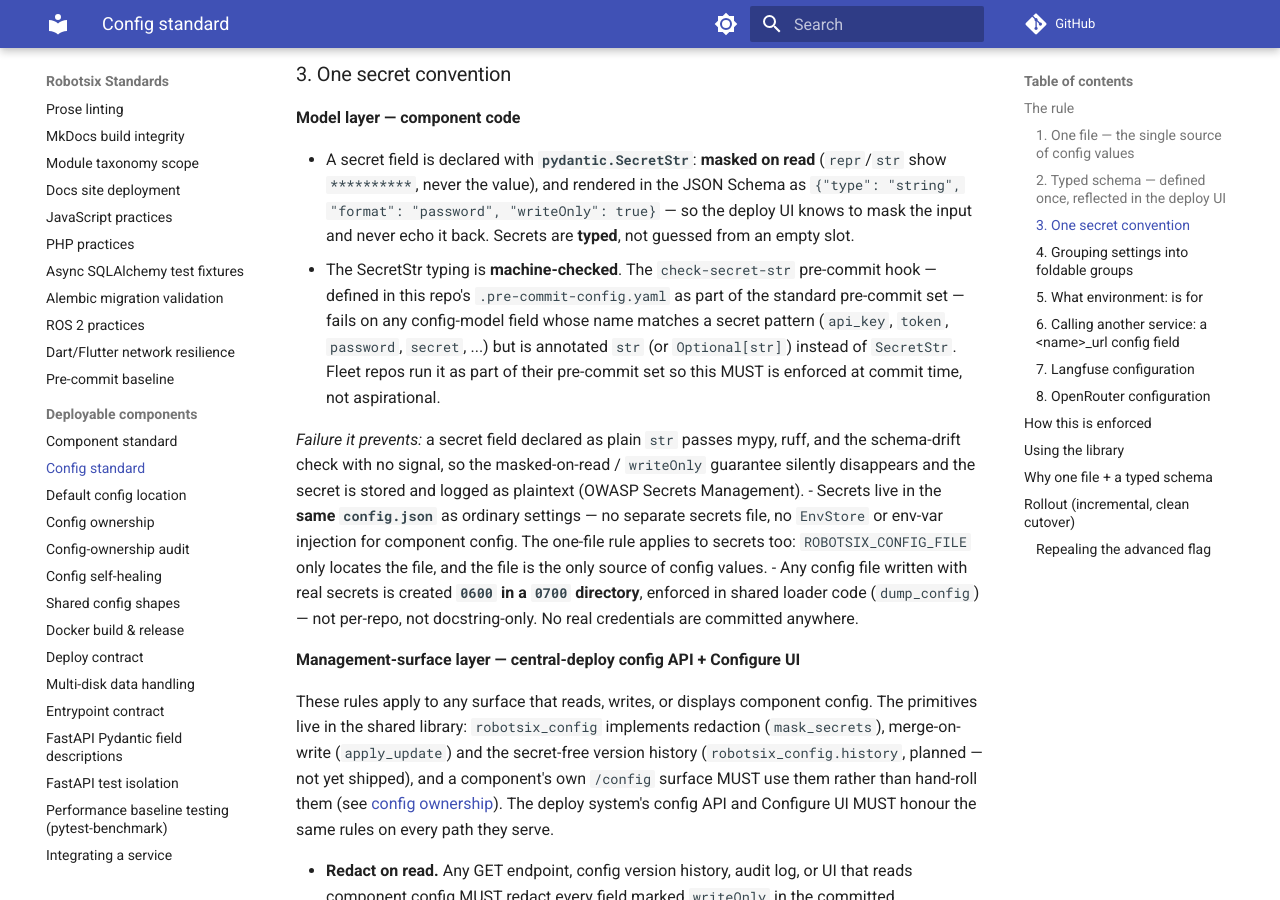
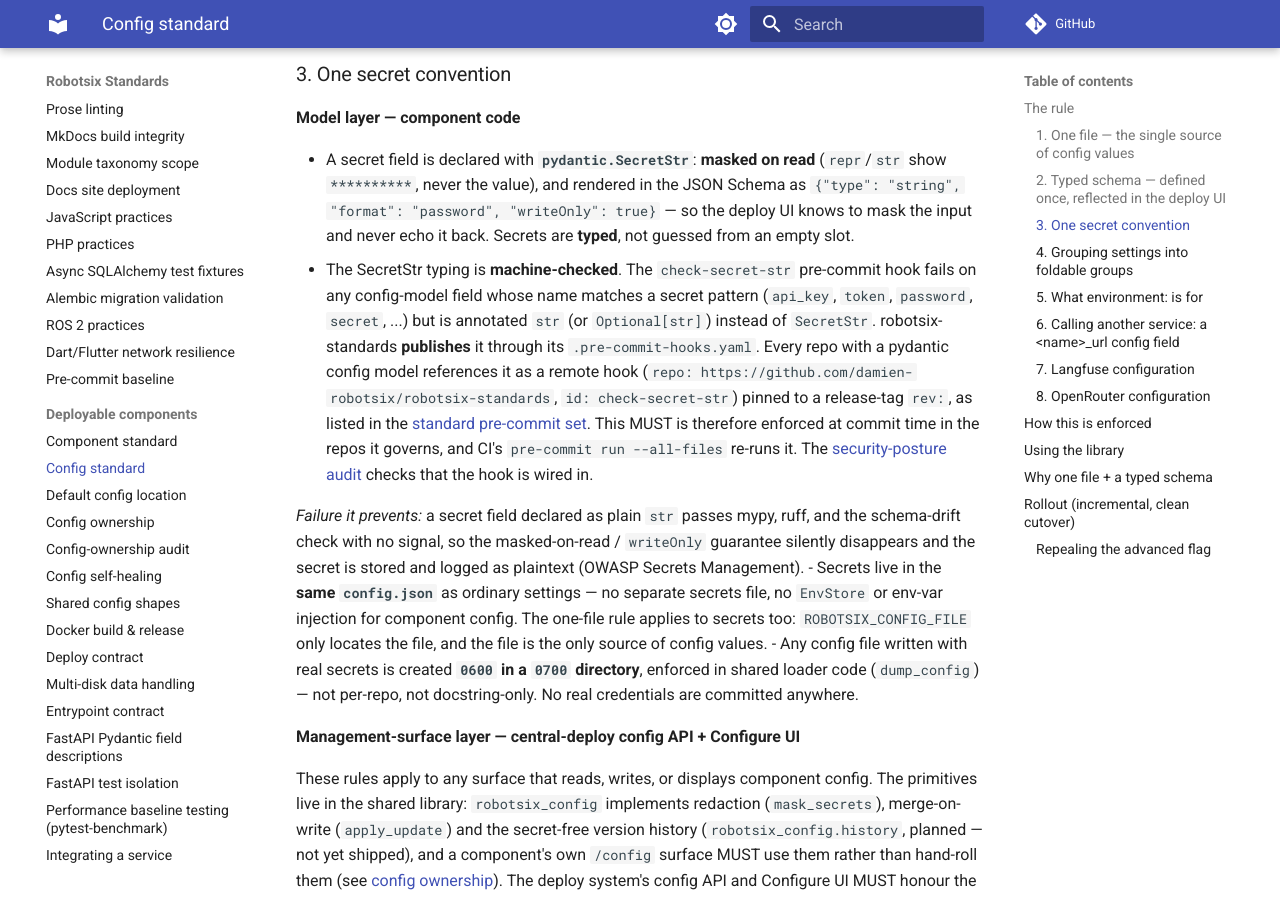
Before and after one commit to damien-robotsix/robotsix-standards, an MkDocs documentation site: the page built from docs/config-standard.md, in a window 1280 px wide and 900 px high, scrolled down 1233 px. Built offline with MkDocs 1.6.1 and Material for MkDocs 9.7.7, drawn with Linux system fonts in a browser that asks for light colours; comment, search, counter and statistics services are not loaded.

Commit message:
fix: The SecretStr check can't run in any fleet repo: check-secret-str is a local hook calling a script that exists only in robotsix-standards, and python.md's standard hook list omits it (20261028T054244Z-the-secretstr-check-can-t-run-in-any-fle-c90a) (#445)
Co-authored-by: robotsix-mill <mill@robotsix.local>

```diff
--- a/docs/config-standard.md
+++ b/docs/config-standard.md
@@ -60,12 +60,18 @@ implements it: a component defines one pydantic model and calls `load_config`.
   the deploy UI knows to mask the input and never echo it back. Secrets are
   **typed**, not guessed from an empty slot.
 - The SecretStr typing is **machine-checked**. The `check-secret-str`
-  pre-commit hook — defined in this repo's `.pre-commit-config.yaml` as part
-  of the standard pre-commit set — fails on any config-model field whose name
-  matches a secret pattern (`api_key`, `token`, `password`, `secret`, ...)
-  but is annotated `str` (or `Optional[str]`) instead of `SecretStr`. Fleet
-  repos run it as part of their pre-commit set so this MUST is enforced at
-  commit time, not aspirational.
+  pre-commit hook fails on any config-model field whose name matches a secret
+  pattern (`api_key`, `token`, `password`, `secret`, ...) but is annotated
+  `str` (or `Optional[str]`) instead of `SecretStr`. robotsix-standards
+  **publishes** it through its `.pre-commit-hooks.yaml`. Every repo with a
+  pydantic config model references it as a remote hook
+  (`repo: https://github.com/damien-robotsix/robotsix-standards`,
+  `id: check-secret-str`) pinned to a release-tag `rev:`, as listed in the
+  [standard pre-commit set](python.md#pre-commit-hooks). This MUST is
+  therefore enforced at commit time in the repos it governs, and CI's
+  `pre-commit run --all-files` re-runs it. The
+  [security-posture audit](security-posture.md#audit) checks that the hook
+  is wired in.
 
   *Failure it prevents:* a secret field declared as plain `str` passes mypy,
   ruff, and the schema-drift check with no signal, so the masked-on-read /
```
Also changed, not shown: .pre-commit-hooks.yaml (added, +20 -0 lines), docs/python.md (+7 -0 lines), docs/security-posture.md (+1 -0 lines).
